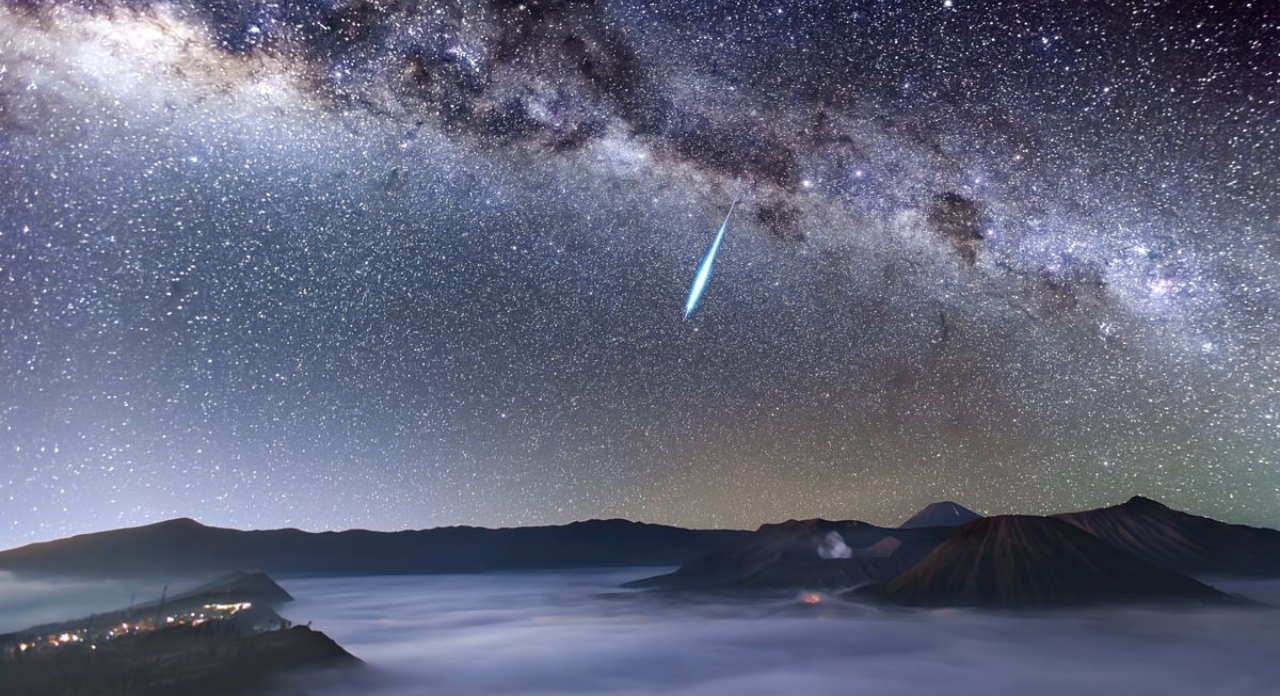
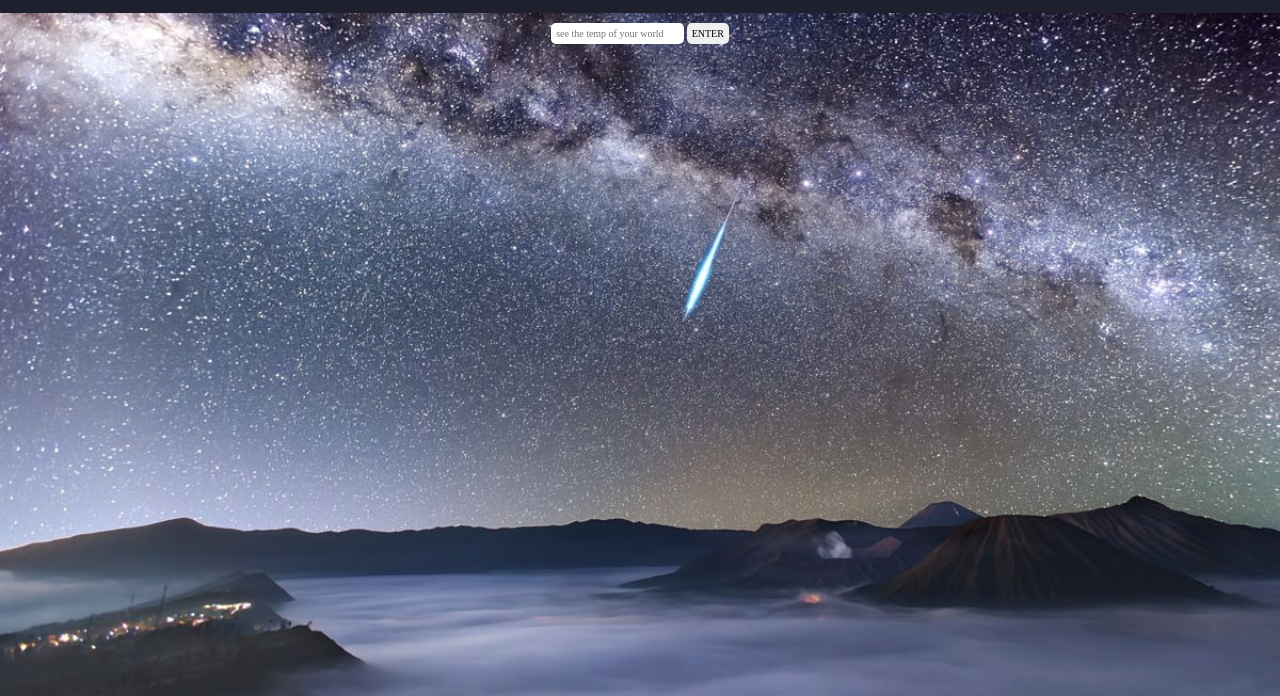
Before and after one commit to wintan1418/weather-tracker, a website built with webpack: page dist/index.html in a window 1280 px wide. Shown: the part 104-800 px from the top of the page. Built offline with nearby package versions, Linux system fonts and the light colour scheme; a web font is replaced by a local one.

```diff
--- a/src/index.js
+++ b/src/index.js
@@ -3,9 +3,9 @@
 
 const form = document.getElementById("form");
 const formInputs = document.getElementById("formInputs");
-const searchBtn = document.getElementById.getElementById("searchBtn");
+const searchBtn = document.getElementById("searchBtn");
 
-searchForm.addEventListener("submit", (f) => {
+form.addEventListener("submit", (f) => {
   f.preventDefault();
 });
 
--- a/src/page/view.js
+++ b/src/page/view.js
@@ -21,4 +21,4 @@
   return { setSearchOutput };
 })();
 
-export default display;
+export default view;
```
Also changed, not shown: dist/index.css, dist/index.html, dist/main.js, package.json (line endings or trailing spaces).
